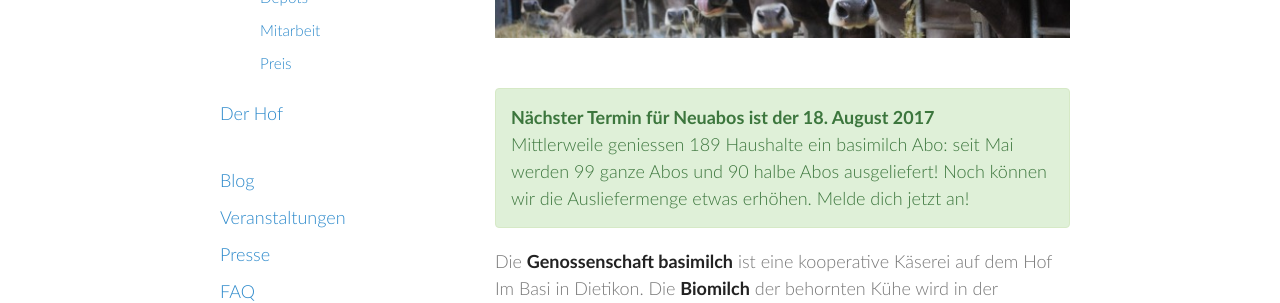
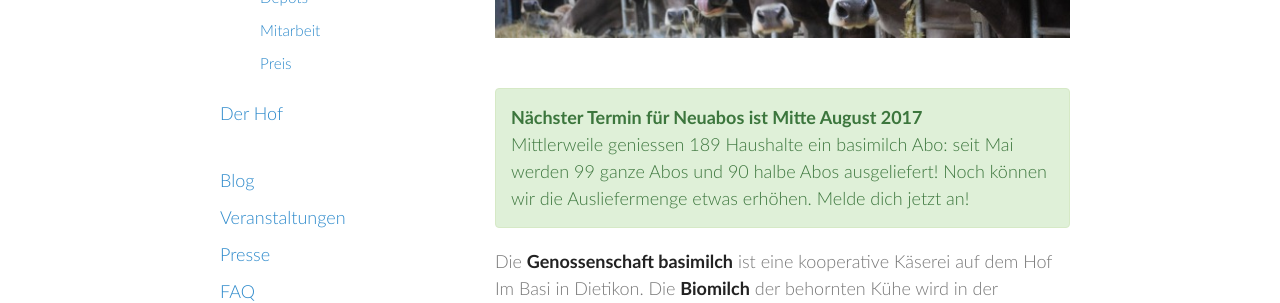
Before and after one commit to vryser/basimilch.github.io, a Jekyll site: the page built from pages/000-home.md, in a window 1280 px wide and 900 px high. Shown: the part 340-643 px from the top of the window. Built offline with Jekyll 4.4.1, drawn with Linux system fonts in a browser that asks for light colours.

Commit message:
change: update signup limit date on landing page

```diff
--- a/pages/000-home.md
+++ b/pages/000-home.md
@@ -4,7 +4,7 @@ permalink: /
 ---
 
 <div class="alert alert-success" role="alert" data-href="/genossenschaft/#abo-bestellen">
-  <div style="font-weight:bold;">Nächster Termin für Neuabos ist der 18. August 2017</div>
+  <div style="font-weight:bold;">Nächster Termin für Neuabos ist Mitte August 2017</div>
   Mittlerweile geniessen 189 Haushalte ein basimilch Abo: seit Mai werden 99 ganze Abos und 90 halbe Abos ausgeliefert! Noch können wir die Ausliefermenge etwas erhöhen.
   <a href="/genossenschaft/#abo-bestellen">Melde dich jetzt an!</a>
 </div>
```
